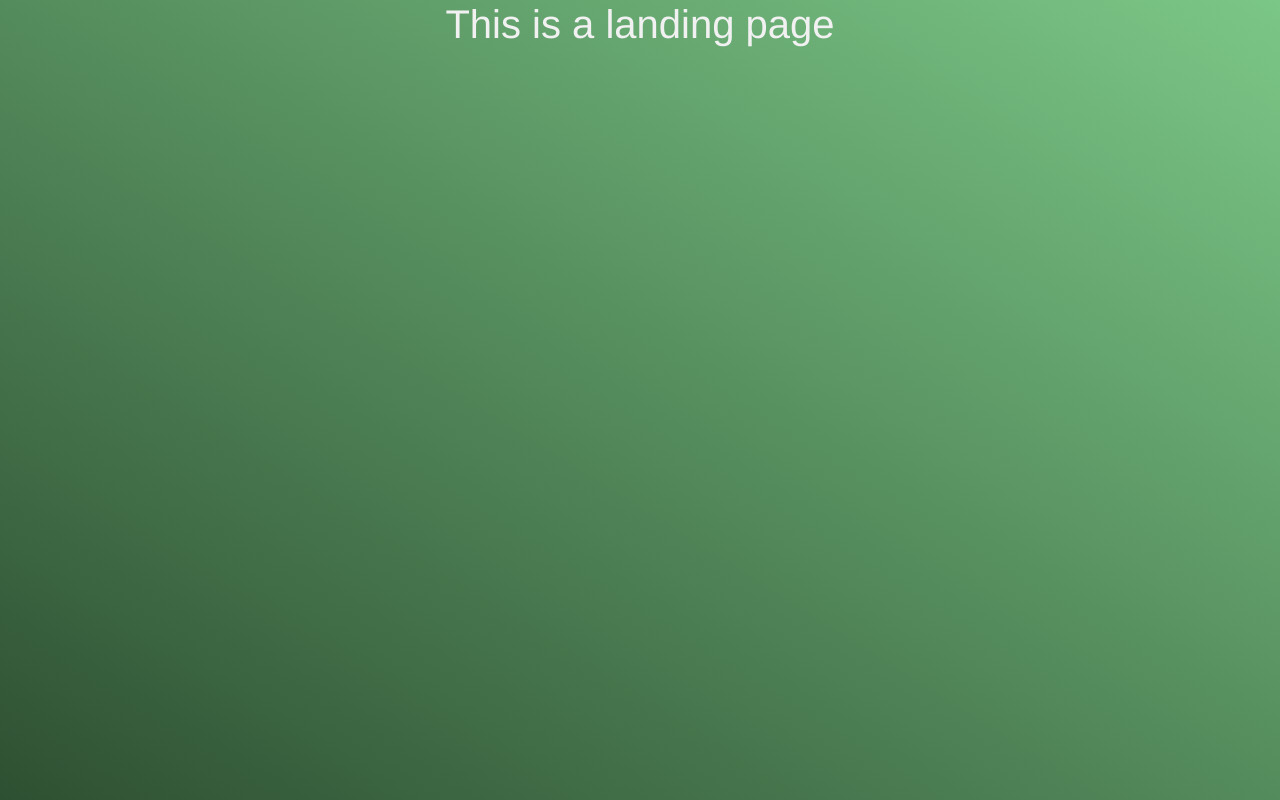
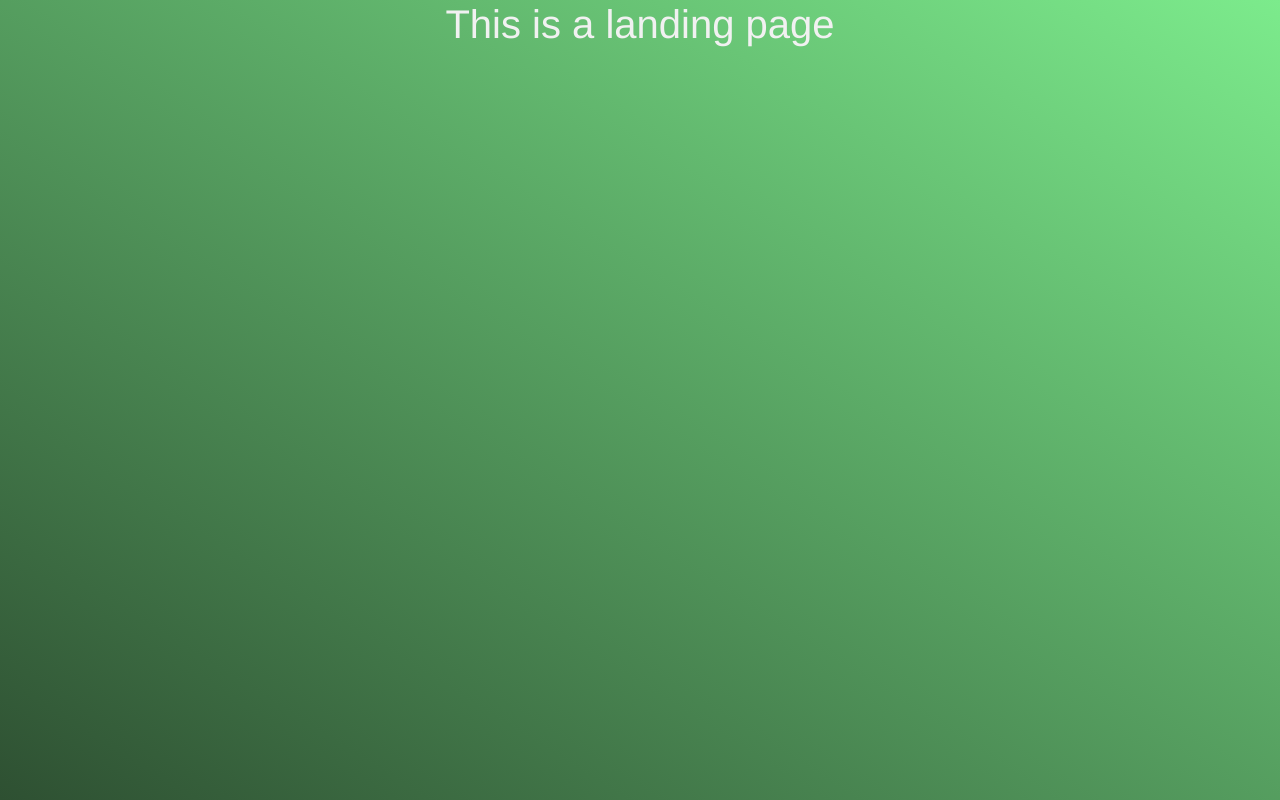
Before and after one commit to yoyo53/e-courtage, a Vue app in the folder front/: page / in a window 1280 px wide. Built offline with nearby package versions, Linux system fonts and the light colour scheme.

Commit message:
Slightly better gradient

```diff
--- a/front/src/App.vue
+++ b/front/src/App.vue
@@ -10,7 +10,7 @@
   -moz-osx-font-smoothing: grayscale;
   text-align: center;
   color: #f1f1f1;
-  background: linear-gradient(to bottom left, #7BC787, #2e5032);
+  background: linear-gradient(to bottom left, #7ceb8c, #2e5032);
   height: 100vh;
   overflow-y: hidden;
 }
```
